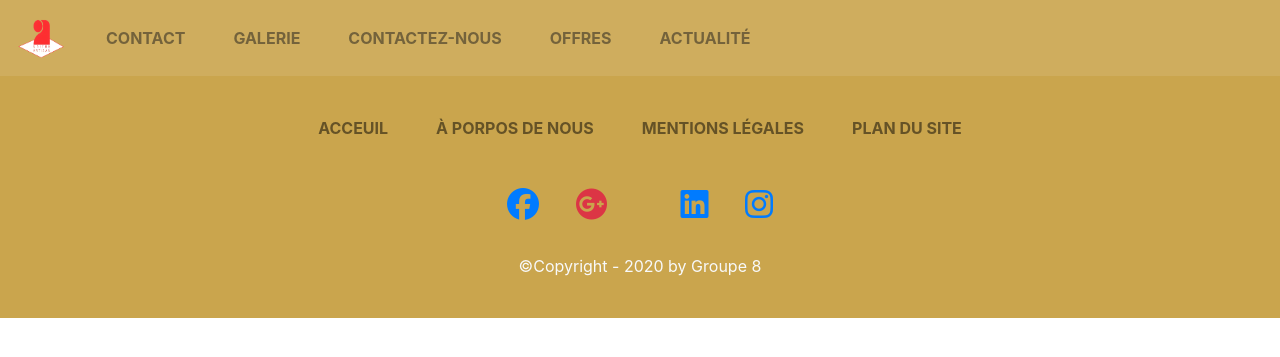
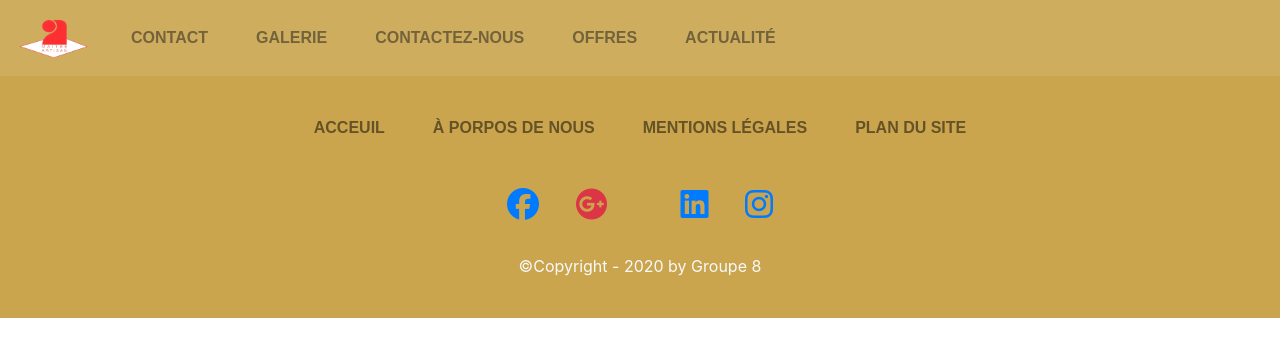
Before and after one commit to alexis-boyer/blog, a Symfony app: template templates/base.html.twig in a window 1280 px wide. Shown: the top 357 px of the page. Run offline with Twig, Linux system fonts and the light colour scheme; the template is opened without the code that fills it, so the values that code supplies are empty; some libraries are stand-ins or nearby versions.

Commit message:
changement des fonts

```diff
--- a/templates/base.html.twig
+++ b/templates/base.html.twig
@@ -47,23 +47,23 @@
 <!-- BLOCK : navbar -->
 <nav class="navbar navbar-expand-md navbar-light fixed-top" style="background-color: #CAA54D;opacity: 0.9;color: #534421;">
   <a class="navbar-brand" href="{{path("index")}}">
-    <img src="{{asset('img/logo-maitreartisan.png')}}" width="50" height="50" alt="">
+    <img src="{{asset('img/logo-maitreartisan.png')}}" width="75" height="50" alt="">
   </a>
   <ul class="navbar-nav mr-auto">
     <li class="nav-item">
-      <a class="nav-link font-weight-bold text-uppercase px-4" href="#">Contact </a>
+      <a class="nav-link font-weight-bold text-uppercase px-4" style="font-family:Montserrat,Arial,Helvetica,sans-serif;" href="#">Contact </a>
     </li>
     <li class="nav-item">
-      <a class="nav-link font-weight-bold text-uppercase px-4" href="{{path("galerie")}}">Galerie </a>
+      <a class="nav-link font-weight-bold text-uppercase px-4" style="font-family:Montserrat,Arial,Helvetica,sans-serif;" href="{{path("galerie")}}">Galerie </a>
     </li>
     <li class="nav-item">
-      <a class="nav-link font-weight-bold text-uppercase px-4" href="#">Contactez-Nous </a>
+      <a class="nav-link font-weight-bold text-uppercase px-4" style="font-family:Montserrat,Arial,Helvetica,sans-serif;" href="#">Contactez-Nous </a>
     </li>
     <li class="nav-item">
-      <a class="nav-link font-weight-bold text-uppercase px-4" href="#">Offres </a>
+      <a class="nav-link font-weight-bold text-uppercase px-4" style="font-family:Montserrat,Arial,Helvetica,sans-serif;" href="#">Offres </a>
     </li>
     <li class="nav-item">
-      <a class="nav-link font-weight-bold text-uppercase px-4" href="#">Actualité </a>
+      <a class="nav-link font-weight-bold text-uppercase px-4" style="font-family:Montserrat,Arial,Helvetica,sans-serif;" href="#">Actualité </a>
     </li>
   </ul>
 </nav>
@@ -103,10 +103,10 @@
 
         <nav class="navbar navbar-expand-md navbar-light position-sticky">
           <ul class="navbar-nav py-4 mx-auto ">
-            <li class="nav-item"><a class="nav-link font-weight-bold text-uppercase px-4" href="{{path("index")}}">Acceuil</a></li>
-            <li class="nav-item"><a class="nav-link font-weight-bold text-uppercase px-4" href = "{{path("apropos")}}">À Porpos de Nous</a></li>
-            <li class="nav-item"><a class="nav-link font-weight-bold text-uppercase px-4" href = "#legale">Mentions légales</a></li>
-            <li class="nav-item"><a class="nav-link font-weight-bold text-uppercase px-4" href = "#plan">Plan du site</a></li>
+            <li class="nav-item"><a class="nav-link font-weight-bold text-uppercase px-4" style="font-family:Montserrat,Arial,Helvetica,sans-serif;" href="{{path("index")}}">Acceuil</a></li>
+            <li class="nav-item"><a class="nav-link font-weight-bold text-uppercase px-4" style="font-family:Montserrat,Arial,Helvetica,sans-serif;" href = "{{path("apropos")}}">À Porpos de Nous</a></li>
+            <li class="nav-item"><a class="nav-link font-weight-bold text-uppercase px-4" style="font-family:Montserrat,Arial,Helvetica,sans-serif;" href = "#legale">Mentions légales</a></li>
+            <li class="nav-item"><a class="nav-link font-weight-bold text-uppercase px-4" style="font-family:Montserrat,Arial,Helvetica,sans-serif;" href = "#plan">Plan du site</a></li>
           </ul>
         </nav>
 
```
